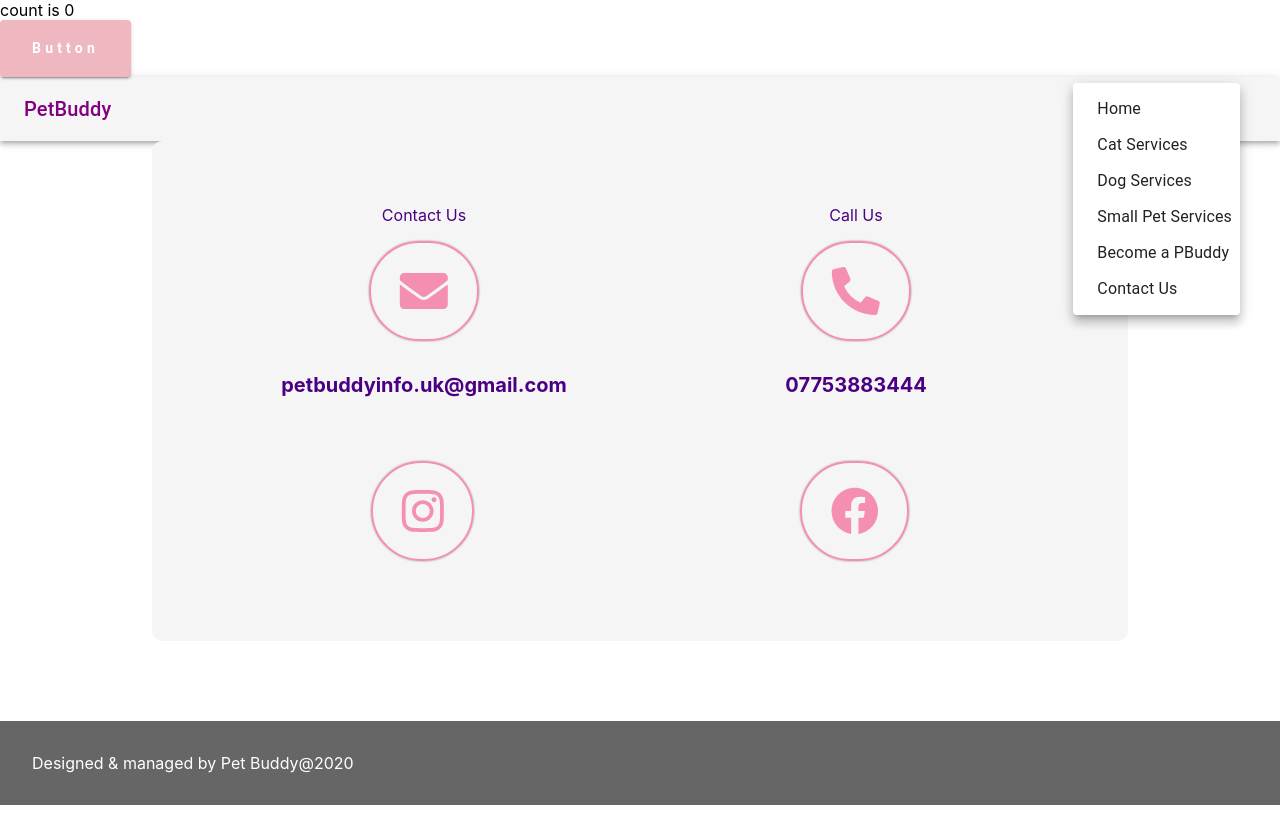
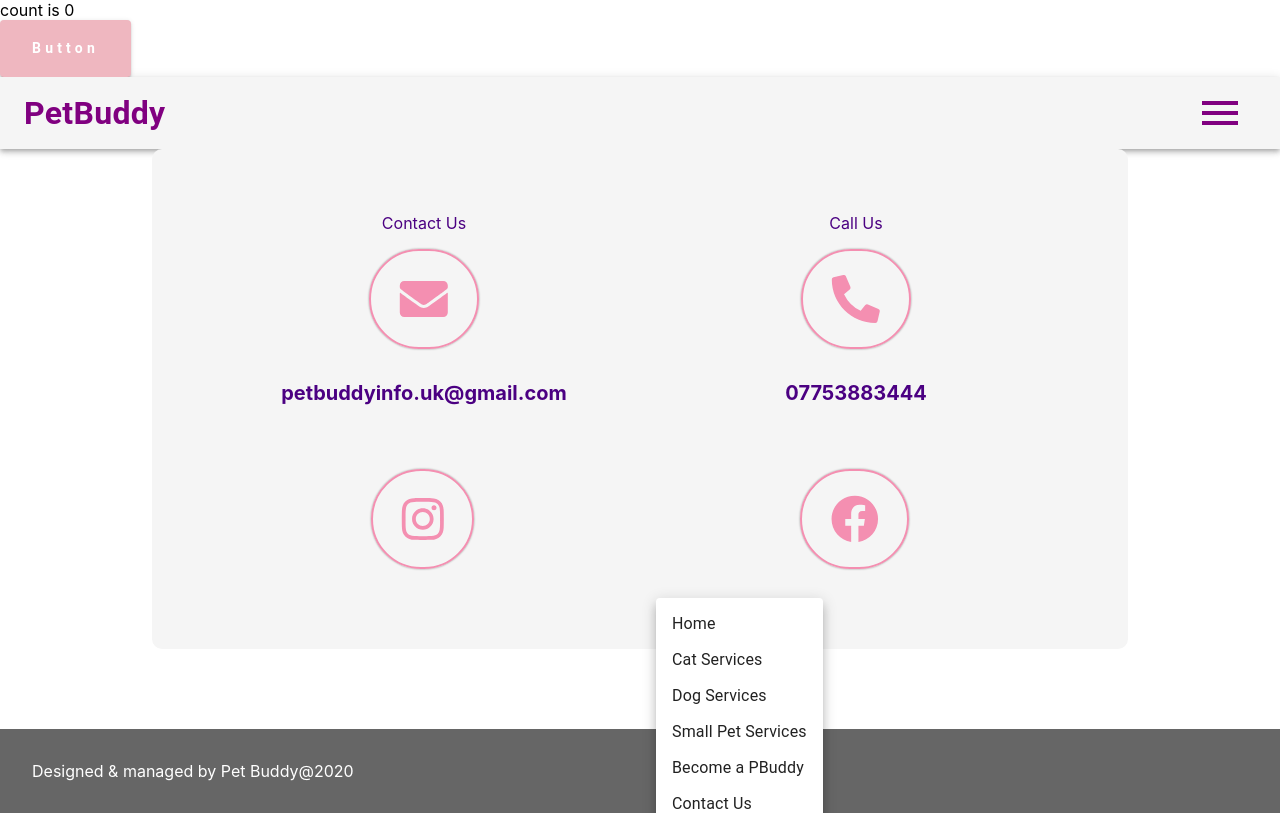
Before and after one commit to t0nin0s/petbuddy-website, a React (Create React App) app: page / in a window 1280 px wide. Both pictures are taken after a click on the button 1216 px from the left and 108 px from the top of the page. Built offline with nearby package versions, Linux system fonts and the light colour scheme.

Commit message:
Header comp refactor to styled components vs makestyles

```diff
--- a/src/components/Header/Header.tsx
+++ b/src/components/Header/Header.tsx
@@ -1,5 +1,5 @@
 import React from "react";
-import { createStyles, makeStyles, Theme } from "@material-ui/core/styles";
+import styled from 'styled-components'
 import AppBar from "@material-ui/core/AppBar";
 import Toolbar from "@material-ui/core/Toolbar";
 import Typography from "@material-ui/core/Typography";
@@ -9,35 +9,37 @@ import MenuItem from "@material-ui/core/MenuItem";
 import Menu from "@material-ui/core/Menu";
 
 const linksArray: Array<string> = ['Home', 'Cat Services', 'Dog Services', 'Small Pet Services', 'Become a PBuddy', 'Contact Us']
-const useStyles = makeStyles((theme: Theme) =>
-  createStyles({
-    root: {
-      flexGrow: 1
-    },
-    container: {
-      backgroundColor: 'whitesmoke',
-      color: 'purple'
 
-    },
-    menu: {
-      right: '-5%',
-      "&:hover": {
-        color: 'purple',
-        fontWeight: 'bold'
-      }
-    },
-    menuButton: {
-      marginRight: theme.spacing(2)
-    },
-    title: {
-      flexGrow: 1
-    }
-  })
-);
+const StyledAppBar = styled(AppBar)`
+`
+const StyledToolbar = styled(Toolbar)`
+background-color: whitesmoke;
+color: purple;
+justify-content:space-between
+`
+const StyledTypography = styled(Typography)`
+&& {
+  font-size:2rem;
+  font-weight:700
+}
+`
+const StyledIconButton = styled(IconButton)`
+ `
+const StyledMenuIcon = styled(MenuIcon)`
+  && {
+  font-size:3rem;
+  font-weight:700;
+  color: purple;
+  }
+`
+const StyledMenu = styled(Menu)`
+margin-left: 50%;
+margin-top: 17%;
+width:150%;
+
+`
 
 export default function MenuAppBar() {
-  const classes = useStyles();
-
   const [anchorEl, setAnchorEl] = React.useState<null | HTMLElement>(null);
   const open = Boolean(anchorEl);
 
@@ -48,45 +50,31 @@ export default function MenuAppBar() {
   const handleClose = () => {
     setAnchorEl(null);
   };
+
   const ourServices = linksArray.map(service => {
-    return <MenuItem className={classes.menu} onClick={handleClose}>{service}</MenuItem>
+    return <MenuItem onClick={handleClose}>{service}</MenuItem>
   })
 
   return (
-    <div className={classes.root}>
-      <AppBar position="static" className={classes.container}>
-        <Toolbar>
-          <Typography variant="h6" className={classes.title}>
+    <div className="header-container">
+      <StyledAppBar position="static">
+        <StyledToolbar>
+          <StyledTypography >
             PetBuddy
-          </Typography>
-          <IconButton
-            edge="start"
-            className={classes.menuButton}
-            color="inherit"
-            aria-label="menu"
+          </StyledTypography>
+          <StyledIconButton
             onClick={handleMenu}
           >
-            <MenuIcon />
-          </IconButton>
-          <Menu
-            id="menu-appbar"
-            anchorEl={anchorEl}
-            anchorOrigin={{
-              vertical: "bottom",
-              horizontal: "right"
-            }}
-            keepMounted
-            transformOrigin={{
-              vertical: "top",
-              horizontal: "right"
-            }}
+            <StyledMenuIcon />
+          </StyledIconButton>
+          <StyledMenu
             open={open}
             onClose={handleClose}
           >
             {ourServices}
-          </Menu>
-        </Toolbar>
-      </AppBar>
+          </StyledMenu>
+        </StyledToolbar>
+      </StyledAppBar>
     </div>
   );
 }
```
